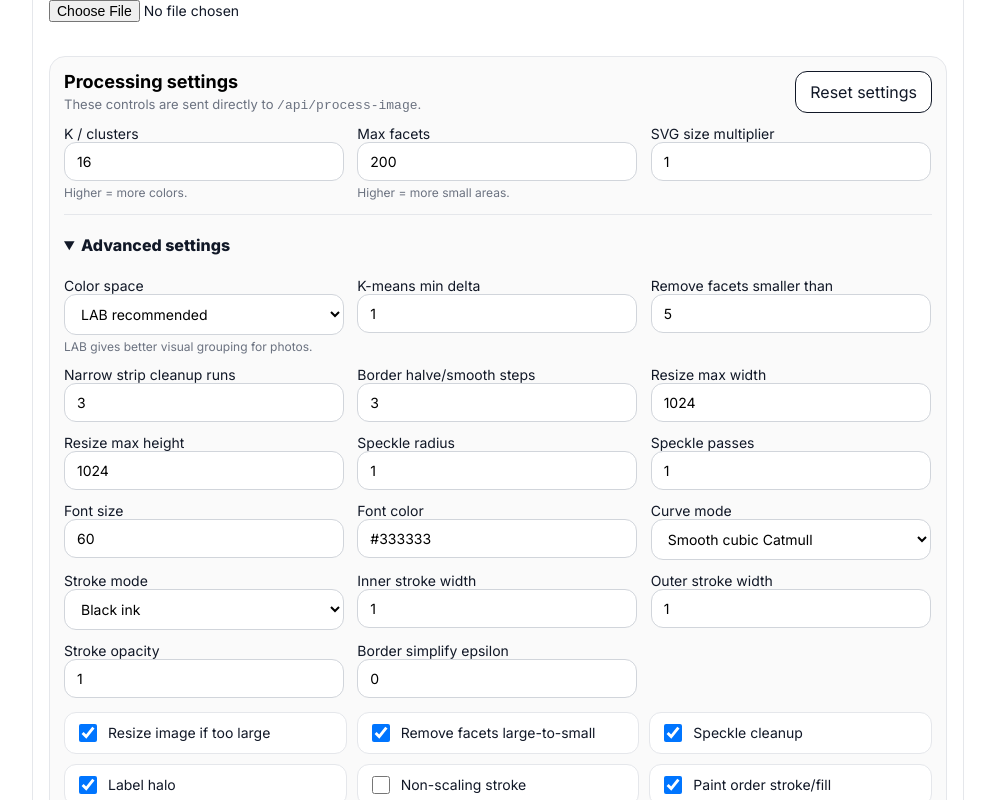
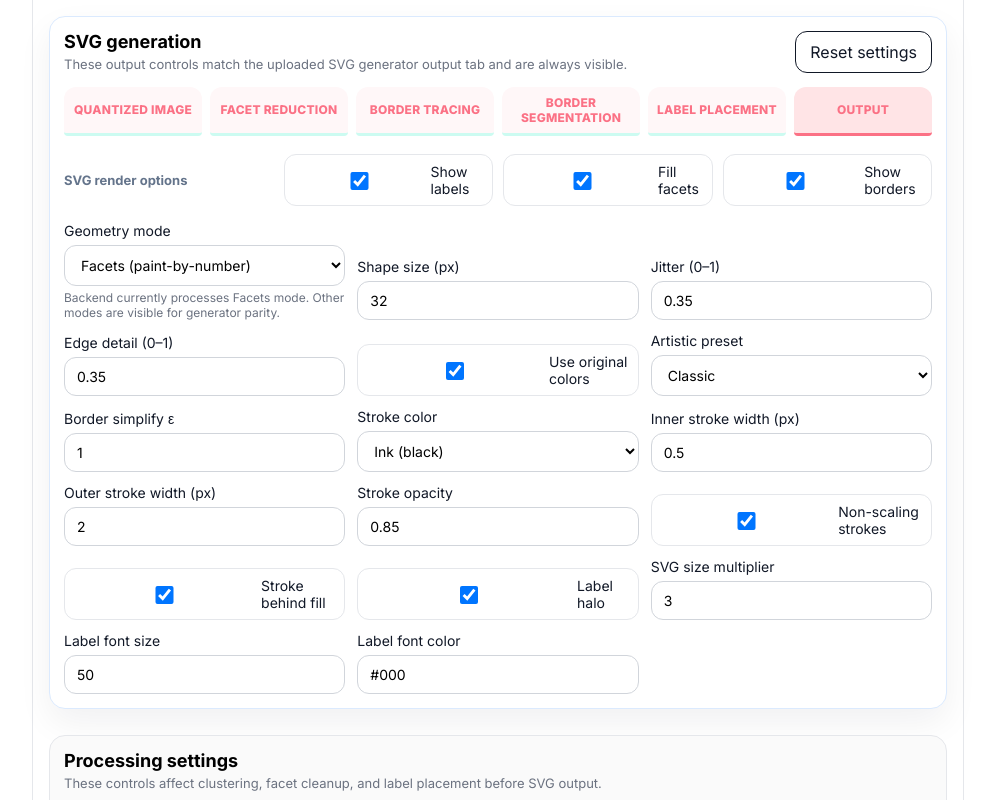
Before and after one commit to Pasanmahee/upload-svg-next, a Next.js app: page / in a window 1280 px wide. Shown: the part 340-1140 px from the top of the page, without its empty margins (142-1137 px from the left). Built offline with nearby package versions, Linux system fonts and the light colour scheme.

Commit message:
feat: add artistic presets and SVG generation configuration UI for image processing

```diff
--- a/app/api/process-image/[userId]/route.ts
+++ b/app/api/process-image/[userId]/route.ts
@@ -218,9 +218,34 @@ export async function POST(request: Request, ctx: { params: Promise<{ userId: st
     if (resizeIfTooLarge != null) settings.resizeImageIfTooLarge = resizeIfTooLarge;
 
     const svgSizeMultiplier = Number(form.get('svgSizeMultiplier')?.toString() || 3);
-    const svgFontSize = optionalNumber(form, 'svgFontSize') ?? 60;
-    const svgFontColor = optionalString(form, 'svgFontColor') ?? 'black';
+    const svgFontSize = optionalNumber(form, 'svgFontSize') ?? 50;
+    const svgFontColor = optionalString(form, 'svgFontColor') ?? '#000';
     const svgCurveMode = optionalString(form, 'svgCurveMode') || settings.svgCurveMode || 'cubic_catmull';
+
+    // Output/SVG generation settings ported from the uploaded browser generator UI.
+    const showLabels = optionalBoolean(form, 'showLabels') ?? true;
+    const fillFacets = optionalBoolean(form, 'fillFacets') ?? true;
+    const showBorders = optionalBoolean(form, 'showBorders') ?? true;
+    const geometryMode = optionalString(form, 'geometryMode') || 'facets';
+    const geometry = {
+      mode: geometryMode,
+      cellSize: optionalNumber(form, 'geoCellSize') ?? 32,
+      jitter: optionalNumber(form, 'geoJitter') ?? 0.35,
+      edgeStrength: optionalNumber(form, 'geoEdgeStrength') ?? 0.35,
+      useSourceColor: optionalBoolean(form, 'geoUseSourceColor') ?? true,
+    };
+    const artisticPreset = optionalString(form, 'artisticPreset') || 'classic';
+
+    if (geometryMode !== 'facets') {
+      return json(
+        {
+          error: 'This backend build currently supports Facets (paint-by-number) output only.',
+          stage: 'validating SVG generation settings',
+          details: `Selected geometryMode=${geometryMode}. Choose Facets (paint-by-number), or add the geometric SVG renderer before using low-poly/grid modes.`,
+        },
+        400,
+      );
+    }
 
     const artistic = {
       borderSimplifyEpsilon: optionalNumber(form, 'borderSimplifyEpsilon') ?? settings.borderSimplifyEpsilon ?? 0,
@@ -340,9 +365,9 @@ export async function POST(request: Request, ctx: { params: Promise<{ userId: st
       colormapResult.colorsByIndex,
       {
         sizeMultiplier: svgSizeMultiplier,
-        fillFacets: true,
-        showBorders: true,
-        showLabels: true,
+        fillFacets,
+        showBorders,
+        showLabels,
         fontSize: svgFontSize,
         fontColor: svgFontColor,
         curveMode: svgCurveMode,
@@ -491,6 +516,11 @@ export async function POST(request: Request, ctx: { params: Promise<{ userId: st
         nrOfTimesToHalveBorderSegments: settings.nrOfTimesToHalveBorderSegments,
         svgCurveMode,
         svgSizeMultiplier,
+        showLabels,
+        fillFacets,
+        showBorders,
+        geometry,
+        artisticPreset,
         artistic,
       },
       generator: 'svg-generator-backend-port',
@@ -517,6 +547,14 @@ export async function POST(request: Request, ctx: { params: Promise<{ userId: st
         resizeImageWidth: settings.resizeImageWidth,
         resizeImageHeight: settings.resizeImageHeight,
         svgCurveMode,
+        svgSizeMultiplier,
+        svgFontSize,
+        svgFontColor,
+        showLabels,
+        fillFacets,
+        showBorders,
+        geometry,
+        artisticPreset,
       },
     });
   } catch (error: any) {
--- a/app/globals.css
+++ b/app/globals.css
@@ -1004,3 +1004,73 @@ input[type="number"] {
     width: 100%;
   }
 }
+
+/* SVG generator output settings visibility fix */
+.visibleSettingsPanel {
+  background: #ffffff;
+  border-color: #dbeafe;
+  box-shadow: 0 14px 34px rgba(15, 23, 42, 0.06);
+}
+.generatorStatusRow {
+  display: grid;
+  grid-template-columns: repeat(auto-fit, minmax(130px, 1fr));
+  gap: 8px;
+  margin: 14px 0 18px;
+}
+.generatorStep {
+  display: inline-flex;
+  align-items: center;
+  justify-content: center;
+  min-height: 38px;
+  border-bottom: 3px solid #ccfbf1;
+  color: #fb7185;
+  background: #fff7f8;
+  border-radius: 12px 12px 4px 4px;
+  font-size: 12px;
+  font-weight: 800;
+  letter-spacing: 0.02em;
+  text-transform: uppercase;
+  text-align: center;
+  padding: 8px;
+}
+.generatorStep.active {
+  background: #ffe4e6;
+  border-bottom-color: #fb7185;
+}
+.svgRenderOptions {
+  display: grid;
+  grid-template-columns: minmax(150px, 1fr) repeat(3, minmax(160px, 1fr));
+  gap: 10px;
+  align-items: center;
+  margin: 0 0 16px;
+}
+.svgRenderOptions strong {
+  color: #64748b;
+  font-size: 13px;
+}
+.svgGenerationGrid {
+  grid-template-columns: repeat(auto-fit, minmax(230px, 1fr));
+  align-items: end;
+}
+.svgGenerationGrid input,
+.svgGenerationGrid select,
+.visibleSettingsPanel input,
+.visibleSettingsPanel select {
+  width: 100%;
+  min-width: 0;
+  margin-top: 6px;
+}
+.warningBox {
+  margin-top: 12px;
+  padding: 12px 14px;
+  border-radius: 14px;
+  border: 1px solid #fde68a;
+  background: #fffbeb;
+  color: #92400e;
+  font-size: 13px;
+}
+@media (max-width: 760px) {
+  .svgRenderOptions {
+    grid-template-columns: 1fr;
+  }
+}
--- a/app/page.tsx
+++ b/app/page.tsx
@@ -19,6 +19,9 @@ type ProcessResponse = {
   code?: string;
 };
 
+type GeometryMode = 'facets' | 'triangles' | 'triangles_sym' | 'squares' | 'hex' | 'mixed';
+type ArtisticPreset = 'classic' | 'stained_glass' | 'soft_ink' | 'poster_flat' | 'low_poly' | 'low_poly_sym';
+
 type ProcessSettings = {
   kMeansNrOfClusters: number;
   kMeansMinDeltaDifference: number;
@@ -34,6 +37,16 @@ type ProcessSettings = {
   speckleCleanupEnabled: boolean;
   speckleCleanupRadius: number;
   speckleCleanupPasses: number;
+
+  showLabels: boolean;
+  fillFacets: boolean;
+  showBorders: boolean;
+  geometryMode: GeometryMode;
+  geoCellSize: number;
+  geoJitter: number;
+  geoEdgeStrength: number;
+  geoUseSourceColor: boolean;
+  artisticPreset: ArtisticPreset;
   svgSizeMultiplier: number;
   svgFontSize: number;
   svgFontColor: string;
@@ -64,16 +77,26 @@ const defaultSettings: ProcessSettings = {
   speckleCleanupEnabled: true,
   speckleCleanupRadius: 1,
   speckleCleanupPasses: 1,
-  svgSizeMultiplier: 1,
-  svgFontSize: 60,
-  svgFontColor: '#333333',
+
+  showLabels: true,
+  fillFacets: true,
+  showBorders: true,
+  geometryMode: 'facets',
+  geoCellSize: 32,
+  geoJitter: 0.35,
+  geoEdgeStrength: 0.35,
+  geoUseSourceColor: true,
+  artisticPreset: 'classic',
+  svgSizeMultiplier: 3,
+  svgFontSize: 50,
+  svgFontColor: '#000',
   svgCurveMode: 'cubic_catmull',
-  borderSimplifyEpsilon: 0,
+  borderSimplifyEpsilon: 1,
   strokeColorMode: 'ink',
-  innerStrokeWidth: 1,
-  outerStrokeWidth: 1,
-  strokeOpacity: 1,
-  nonScalingStroke: false,
+  innerStrokeWidth: 0.5,
+  outerStrokeWidth: 2,
+  strokeOpacity: 0.85,
+  nonScalingStroke: true,
   paintOrderStrokeFill: true,
   labelHalo: true,
   debug: true,
@@ -142,6 +165,28 @@ export default function Home() {
     setSettings((prev) => ({ ...prev, [key]: value }));
   }
 
+  function applyPreset(preset: ArtisticPreset) {
+    setSettings((prev) => {
+      const base = { ...prev, artisticPreset: preset };
+      if (preset === 'classic') {
+        return { ...base, geometryMode: 'facets', borderSimplifyEpsilon: 1, strokeColorMode: 'ink', innerStrokeWidth: 0.5, outerStrokeWidth: 2, strokeOpacity: 0.85, nonScalingStroke: true, paintOrderStrokeFill: true, labelHalo: true, fillFacets: true, showBorders: true, showLabels: true };
+      }
+      if (preset === 'stained_glass') {
+        return { ...base, geometryMode: 'facets', borderSimplifyEpsilon: 0.8, strokeColorMode: 'ink', innerStrokeWidth: 1.4, outerStrokeWidth: 2.8, strokeOpacity: 0.95, nonScalingStroke: true, paintOrderStrokeFill: true, labelHalo: true, fillFacets: true, showBorders: true, showLabels: true };
+      }
+      if (preset === 'soft_ink') {
+        return { ...base, geometryMode: 'facets', borderSimplifyEpsilon: 0.6, strokeColorMode: 'soft', innerStrokeWidth: 0.7, outerStrokeWidth: 1.4, strokeOpacity: 0.75, nonScalingStroke: true, paintOrderStrokeFill: true, labelHalo: true, fillFacets: true, showBorders: true, showLabels: true };
+      }
+      if (preset === 'poster_flat') {
+        return { ...base, geometryMode: 'facets', borderSimplifyEpsilon: 1.6, strokeColorMode: 'ink', innerStrokeWidth: 0.4, outerStrokeWidth: 1.4, strokeOpacity: 0.8, nonScalingStroke: true, paintOrderStrokeFill: true, labelHalo: true, fillFacets: true, showBorders: true, showLabels: true, maximumNumberOfFacets: Math.min(prev.maximumNumberOfFacets, 180) };
+      }
+      if (preset === 'low_poly') {
+        return { ...base, geometryMode: 'triangles', borderSimplifyEpsilon: 0.5, strokeColorMode: 'soft', innerStrokeWidth: 0.5, outerStrokeWidth: 1.2, strokeOpacity: 0.65, nonScalingStroke: true, paintOrderStrokeFill: true, labelHalo: false, showLabels: false };
+      }
+      return { ...base, geometryMode: 'triangles_sym', borderSimplifyEpsilon: 0.5, strokeColorMode: 'soft', innerStrokeWidth: 0.5, outerStrokeWidth: 1.2, strokeOpacity: 0.65, nonScalingStroke: true, paintOrderStrokeFill: true, labelHalo: false, showLabels: false };
+    });
+  }
+
   function appendSettings(fd: FormData) {
     fd.append('kMeansNrOfClusters', String(settings.kMeansNrOfClusters));
     fd.append('kMeansMinDeltaDifference', String(settings.kMeansMinDeltaDifference));
@@ -157,6 +202,16 @@ export default function Home() {
     fd.append('speckleCleanupEnabled', boolValue(settings.speckleCleanupEnabled));
     fd.append('speckleCleanupRadius', String(settings.speckleCleanupRadius));
     fd.append('speckleCleanupPasses', String(settings.speckleCleanupPasses));
+
+    fd.append('showLabels', boolValue(settings.showLabels));
+    fd.append('fillFacets', boolValue(settings.fillFacets));
+    fd.append('showBorders', boolValue(settings.showBorders));
+    fd.append('geometryMode', settings.geometryMode);
+    fd.append('geoCellSize', String(settings.geoCellSize));
+    fd.append('geoJitter', String(settings.geoJitter));
+    fd.append('geoEdgeStrength', String(settings.geoEdgeStrength));
+    fd.append('geoUseSourceColor', boolValue(settings.geoUseSourceColor));
+    fd.append('artisticPreset', settings.artisticPreset);
     fd.append('svgSizeMultiplier', String(settings.svgSizeMultiplier));
     fd.append('svgFontSize', String(settings.svgFontSize));
     fd.append('svgFontColor', settings.svgFontColor);
@@ -207,13 +262,13 @@ export default function Home() {
     <main>
       <h1>Upload & Process Image</h1>
       <p>
-        This page calls <code>/api/process-image/[userId]</code> to generate paint-by-number SVG output and a preview image. It uses your admin session if you are logged in.
+        This page calls <code>/api/process-image/[userId]</code> to generate paint-by-number SVG output and a preview image.
       </p>
       <p>
-        Also available: <Link href="/upload-svg">Upload SVG Data</Link> (categories, colors, simplified flag) ·{' '}
-        <Link href="/manage-images">Manage Uploaded Images</Link> (view/edit/replace/delete) ·{' '}
-        <Link href="/game-settings">Game Settings</Link> (daily puzzle, rewards, levels) ·{' '}
-        <Link href="/pack-management">Pack Management</Link> (create packs, assign images, unlock rules).
+        Also available: <Link href="/upload-svg">Upload SVG Data</Link> ·{' '}
+        <Link href="/manage-images">Manage Uploaded Images</Link> ·{' '}
+        <Link href="/game-settings">Game Settings</Link> ·{' '}
+        <Link href="/pack-management">Pack Management</Link>.
       </p>
 
       <div className="card processCard">
@@ -239,27 +294,101 @@ export default function Home() {
           </label>
         </div>
 
-        <section className="settingsPanel">
+        <section className="settingsPanel visibleSettingsPanel">
           <div className="settingsHeader">
             <div>
-              <h2>Processing settings</h2>
-              <p>These controls are sent directly to <code>/api/process-image</code>.</p>
+              <h2>SVG generation</h2>
+              <p>These output controls match the uploaded SVG generator output tab and are always visible.</p>
             </div>
             <button className="secondary" type="button" onClick={() => setSettings(defaultSettings)} disabled={isLoading}>
               Reset settings
             </button>
           </div>
 
+          <div className="generatorStatusRow" aria-label="SVG generation pipeline steps">
+            {['Quantized image', 'Facet reduction', 'Border tracing', 'Border segmentation', 'Label placement', 'Output'].map((label, idx) => (
+              <span key={label} className={idx === 5 ? 'generatorStep active' : 'generatorStep'}>{label}</span>
+            ))}
+          </div>
+
+          <div className="svgRenderOptions">
+            <strong>SVG render options</strong>
+            <CheckInput label="Show labels" checked={settings.showLabels} onChange={(v) => update('showLabels', v)} />
+            <CheckInput label="Fill facets" checked={settings.fillFacets} onChange={(v) => update('fillFacets', v)} />
+            <CheckInput label="Show borders" checked={settings.showBorders} onChange={(v) => update('showBorders', v)} />
+          </div>
+
+          <div className="grid svgGenerationGrid">
+            <label>
+              Geometry mode
+              <div>
+                <select value={settings.geometryMode} onChange={(e) => update('geometryMode', e.target.value as GeometryMode)}>
+                  <option value="facets">Facets (paint-by-number)</option>
+                  <option value="triangles">Triangles (low poly)</option>
+                  <option value="triangles_sym">Triangles (symmetry)</option>
+                  <option value="squares">Squares grid</option>
+                  <option value="hex">Hex mosaic</option>
+                  <option value="mixed">Mixed (triangles + quads)</option>
+                </select>
+              </div>
+              <div className="help">Backend currently processes Facets mode. Other modes are visible for generator parity.</div>
+            </label>
+            <NumberInput label="Shape size (px)" value={settings.geoCellSize} min={6} max={200} onChange={(v) => update('geoCellSize', v || 32)} />
+            <NumberInput label="Jitter (0–1)" value={settings.geoJitter} min={0} max={1} step={0.05} onChange={(v) => update('geoJitter', v || 0)} />
+            <NumberInput label="Edge detail (0–1)" value={settings.geoEdgeStrength} min={0} max={1} step={0.05} onChange={(v) => update('geoEdgeStrength', v || 0)} />
+            <CheckInput label="Use original colors" checked={settings.geoUseSourceColor} onChange={(v) => update('geoUseSourceColor', v)} />
+
+            <label>
+              Artistic preset
+              <div>
+                <select value={settings.artisticPreset} onChange={(e) => applyPreset(e.target.value as ArtisticPreset)}>
+                  <option value="classic">Classic</option>
+                  <option value="stained_glass">Stained glass</option>
+                  <option value="soft_ink">Soft ink</option>
+                  <option value="poster_flat">Poster flat</option>
+                  <option value="low_poly">Low poly</option>
+                  <option value="low_poly_sym">Low poly (symmetry)</option>
+                </select>
+              </div>
+            </label>
+            <NumberInput label="Border simplify ε" value={settings.borderSimplifyEpsilon} min={0} max={10} step={0.1} onChange={(v) => update('borderSimplifyEpsilon', v || 0)} />
+            <label>
+              Stroke color
+              <div>
+                <select value={settings.strokeColorMode} onChange={(e) => update('strokeColorMode', e.target.value as ProcessSettings['strokeColorMode'])}>
+                  <option value="ink">Ink (black)</option>
+                  <option value="soft">Soft (darken fill)</option>
+                </select>
+              </div>
+            </label>
+            <NumberInput label="Inner stroke width (px)" value={settings.innerStrokeWidth} min={0} max={10} step={0.1} onChange={(v) => update('innerStrokeWidth', v || 0)} />
+            <NumberInput label="Outer stroke width (px)" value={settings.outerStrokeWidth} min={0} max={20} step={0.1} onChange={(v) => update('outerStrokeWidth', v || 0)} />
+            <NumberInput label="Stroke opacity" value={settings.strokeOpacity} min={0} max={1} step={0.05} onChange={(v) => update('strokeOpacity', v || 0)} />
+            <CheckInput label="Non-scaling strokes" checked={settings.nonScalingStroke} onChange={(v) => update('nonScalingStroke', v)} />
+            <CheckInput label="Stroke behind fill" checked={settings.paintOrderStrokeFill} onChange={(v) => update('paintOrderStrokeFill', v)} />
+            <CheckInput label="Label halo" checked={settings.labelHalo} onChange={(v) => update('labelHalo', v)} />
+            <NumberInput label="SVG size multiplier" value={settings.svgSizeMultiplier} min={1} max={8} onChange={(v) => update('svgSizeMultiplier', v || 1)} />
+            <NumberInput label="Label font size" value={settings.svgFontSize} min={1} max={160} onChange={(v) => update('svgFontSize', v || 50)} />
+            <label>
+              Label font color
+              <div>
+                <input type="text" value={settings.svgFontColor} onChange={(e) => update('svgFontColor', e.target.value)} />
+              </div>
+            </label>
+          </div>
+        </section>
+
+        <section className="settingsPanel">
+          <div className="settingsHeader">
+            <div>
+              <h2>Processing settings</h2>
+              <p>These controls affect clustering, facet cleanup, and label placement before SVG output.</p>
+            </div>
+          </div>
+
           <div className="grid">
             <NumberInput label="K / clusters" value={settings.kMeansNrOfClusters} min={2} max={64} onChange={(v) => update('kMeansNrOfClusters', v || 16)} help="Higher = more colors." />
             <NumberInput label="Max facets" value={settings.maximumNumberOfFacets} min={20} max={5000} onChange={(v) => update('maximumNumberOfFacets', v || 200)} help="Higher = more small areas." />
-            <NumberInput label="SVG size multiplier" value={settings.svgSizeMultiplier} min={1} max={8} onChange={(v) => update('svgSizeMultiplier', v || 1)} />
-          </div>
-
-          <details className="advancedSettings" open>
-            <summary>Advanced settings</summary>
-
-            <div className="grid" style={{ marginTop: 14 }}>
             <label>
               Color space
               <div>
@@ -271,6 +400,12 @@ export default function Home() {
               </div>
               <div className="help">LAB gives better visual grouping for photos.</div>
             </label>
+          </div>
+
+          <details className="advancedSettings">
+            <summary>Advanced processing cleanup settings</summary>
+
+            <div className="grid" style={{ marginTop: 14 }}>
               <NumberInput label="K-means min delta" value={settings.kMeansMinDeltaDifference} min={0.1} max={20} step={0.1} onChange={(v) => update('kMeansMinDeltaDifference', v || 1)} />
               <NumberInput label="Remove facets smaller than" value={settings.removeFacetsSmallerThanNrOfPoints} min={1} max={200} onChange={(v) => update('removeFacetsSmallerThanNrOfPoints', v || 5)} />
               <NumberInput label="Narrow strip cleanup runs" value={settings.narrowPixelStripCleanupRuns} min={0} max={10} onChange={(v) => update('narrowPixelStripCleanupRuns', v || 0)} />
@@ -279,13 +414,6 @@ export default function Home() {
               <NumberInput label="Resize max height" value={settings.resizeImageHeight} min={64} max={3000} onChange={(v) => update('resizeImageHeight', v || 1024)} />
               <NumberInput label="Speckle radius" value={settings.speckleCleanupRadius} min={0} max={3} onChange={(v) => update('speckleCleanupRadius', v || 0)} />
               <NumberInput label="Speckle passes" value={settings.speckleCleanupPasses} min={0} max={5} onChange={(v) => update('speckleCleanupPasses', v || 0)} />
-              <NumberInput label="Font size" value={settings.svgFontSize} min={10} max={160} onChange={(v) => update('svgFontSize', v || 60)} />
-              <label>
-                Font color
-                <div>
-                  <input type="text" value={settings.svgFontColor} onChange={(e) => update('svgFontColor', e.target.value)} />
-                </div>
-              </label>
               <label>
                 Curve mode
                 <div>
@@ -295,32 +423,22 @@ export default function Home() {
                   </select>
                 </div>
               </label>
-              <label>
-                Stroke mode
-                <div>
-                  <select value={settings.strokeColorMode} onChange={(e) => update('strokeColorMode', e.target.value as ProcessSettings['strokeColorMode'])}>
-                    <option value="ink">Black ink</option>
-                    <option value="soft">Soft darker fill color</option>
-                  </select>
-                </div>
-              </label>
-              <NumberInput label="Inner stroke width" value={settings.innerStrokeWidth} min={0.1} max={8} step={0.1} onChange={(v) => update('innerStrokeWidth', v || 1)} />
-              <NumberInput label="Outer stroke width" value={settings.outerStrokeWidth} min={0.1} max={10} step={0.1} onChange={(v) => update('outerStrokeWidth', v || 1)} />
-              <NumberInput label="Stroke opacity" value={settings.strokeOpacity} min={0.1} max={1} step={0.05} onChange={(v) => update('strokeOpacity', v || 1)} />
-              <NumberInput label="Border simplify epsilon" value={settings.borderSimplifyEpsilon} min={0} max={5} step={0.1} onChange={(v) => update('borderSimplifyEpsilon', v || 0)} />
             </div>
 
             <div className="checkGrid">
               <CheckInput label="Resize image if too large" checked={settings.resizeImageIfTooLarge} onChange={(v) => update('resizeImageIfTooLarge', v)} />
               <CheckInput label="Remove facets large-to-small" checked={settings.removeFacetsFromLargeToSmall} onChange={(v) => update('removeFacetsFromLargeToSmall', v)} />
               <CheckInput label="Speckle cleanup" checked={settings.speckleCleanupEnabled} onChange={(v) => update('speckleCleanupEnabled', v)} />
-              <CheckInput label="Label halo" checked={settings.labelHalo} onChange={(v) => update('labelHalo', v)} />
-              <CheckInput label="Non-scaling stroke" checked={settings.nonScalingStroke} onChange={(v) => update('nonScalingStroke', v)} />
-              <CheckInput label="Paint order stroke/fill" checked={settings.paintOrderStrokeFill} onChange={(v) => update('paintOrderStrokeFill', v)} />
               <CheckInput label="Show debug errors" checked={settings.debug} onChange={(v) => update('debug', v)} />
             </div>
           </details>
         </section>
+
+        {settings.geometryMode !== 'facets' ? (
+          <div className="warningBox">
+            Low-poly/grid geometry settings are visible because they exist in the uploaded generator. This backend build currently processes <strong>Facets</strong> mode only.
+          </div>
+        ) : null}
 
         <div className="row" style={{ marginTop: 14 }}>
           <button onClick={onProcess} disabled={!file || isLoading}>
```
Also changed, not shown: 1 other file (tests, documents, lock files or other folders). Lines whose indentation alone changed are shown as unchanged.
